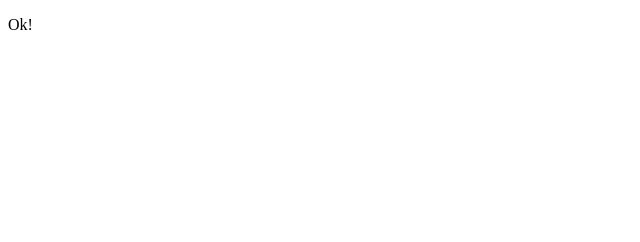
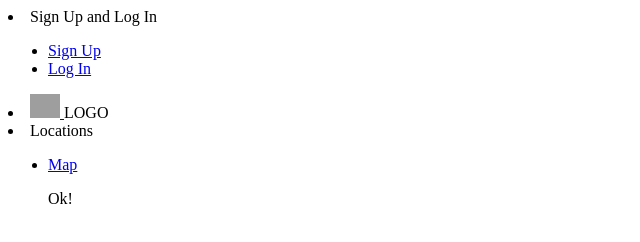
Before and after one commit to Stringbuilder101/ok, a plain HTML site: page index.html in a window 1280 px wide. Shown: the whole page, without its empty margins (0-640 px from the left). Drawn offline with Linux system fonts and the light colour scheme; grey boxes are pictures that could not be loaded.

Commit message:
Update index.html

```diff
--- a/index.html
+++ b/index.html
@@ -4,8 +4,34 @@
 <title>Page Title</title>
 </head>
 <body>
+<li>Sign Up and Log In <ul>
+        <li>
+          <a class="fxg-header__logo_wrapper" href="https://stringbuilder101.github.io/chalkboardsite1/" target="_self" data-analytics="hdr|Logo" onclick="FDX.DTM.pushLinkInfo(this)" aria-label="FedEx Logo">Sign Up </a>
+        </li>
+        <li>
+          <a class="fxg-header__logo_wrapper" href="https://stringbuilder101.github.io/chalkboardsite/" target="_self" data-analytics="hdr|Logo" onclick="FDX.DTM.pushLinkInfo(this)" aria-label="FedEx Logo"> Log In
+        </li>
+      </ul>
+    </li>
+    <li>
+      <a class="fxg-header__logo_wrapper" href="https://stringbuilder101.github.io/chalkboardsite5/" target="_self" data-analytics="hdr|Logo" onclick="FDX.DTM.pushLinkInfo(this)" aria-label="FedEx Logo">
+        <img src="https://i.ibb.co/Rgm2wL0/LOGO3.jpg alt="" width=" 30" height="24"">
+					</a>
+   LOGO
+
+
+				</li>
+				<li>Locations
+
+
+
+					<ul>
+						<li>
+							<a class=" fxg-header__logo_wrapper" href="http://127.0.0.1:5500/test.html" target="_self" data-analytics="hdr|Logo" onclick="FDX.DTM.pushLinkInfo(this)" aria-label="FedEx Logo">Map </a>
+    </li>
+    </li>
 <p>Ok!</p>
 
-
+</p
 </body>
 </html>
```
